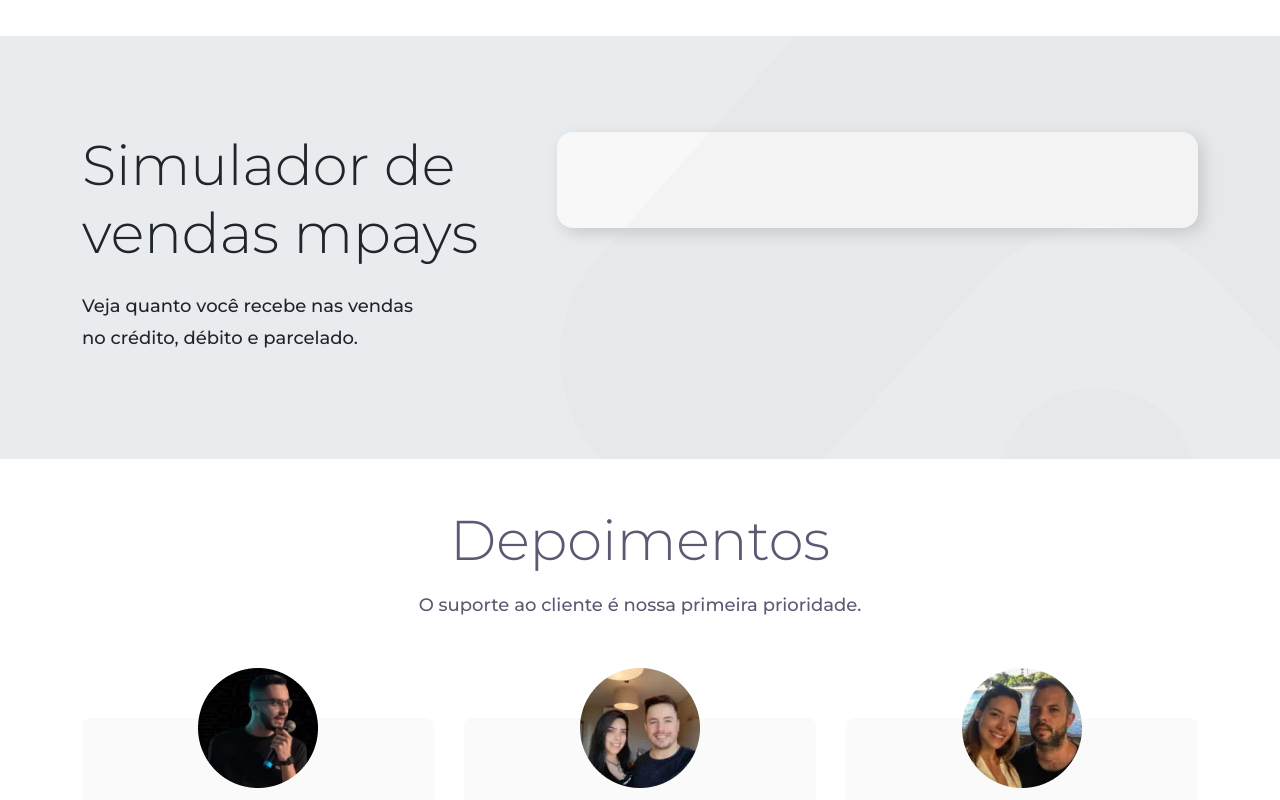
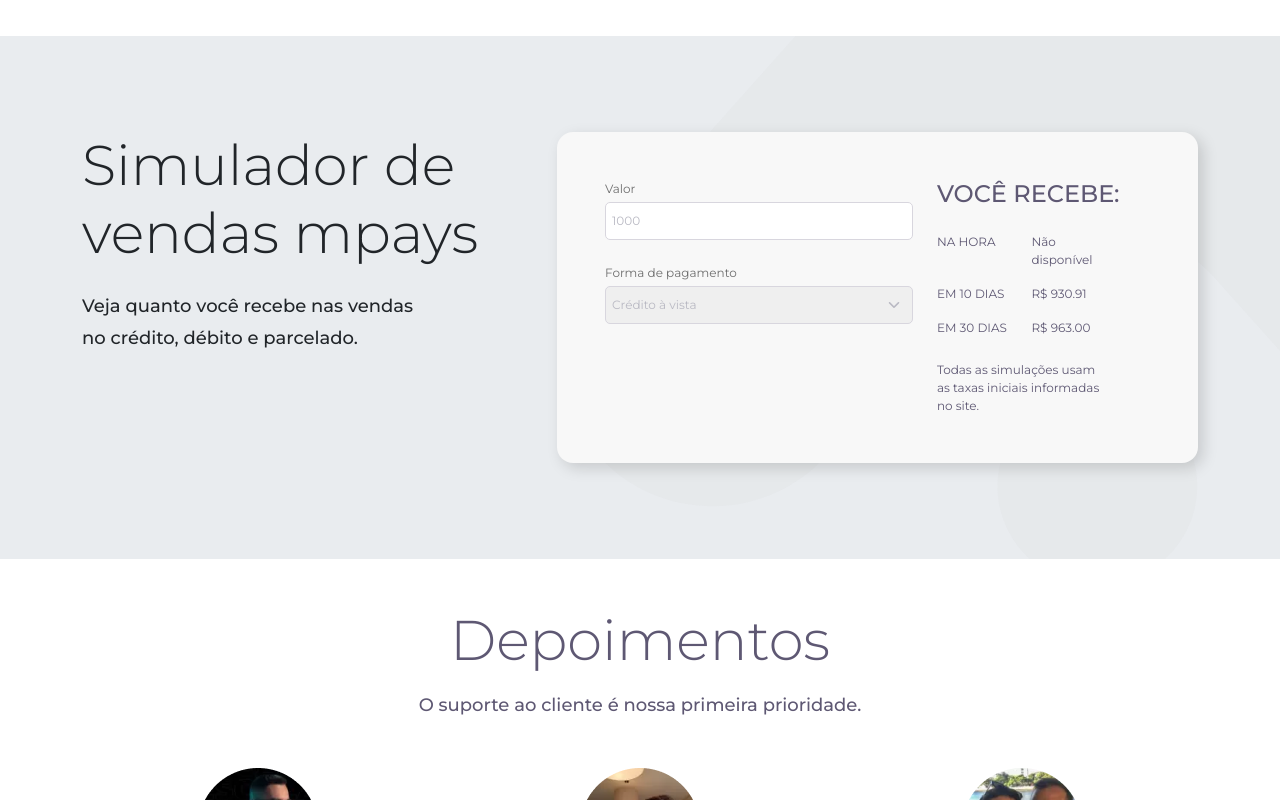
Before and after one commit to ViniciusSSouza23/teste_dippi, a React (Vite) app: page / in a window 1280 px wide. Shown: the part 1260-2060 px from the top of the page. Built offline with nearby package versions, Linux system fonts and the light colour scheme.

Commit message:
feat: tax simulator

```diff
--- a/src/components/FormGroup/FormGroup.jsx
+++ b/src/components/FormGroup/FormGroup.jsx
@@ -1,5 +1,6 @@
 import FormGroupStyle from "./FormGroupStyle.module.css";
 import HiddeIcon from "../../assets/imgs/hidde_icon.png";
+import IconSelect from "../../assets/imgs/icon-select.png";
 import { useState } from "react";
 function FormGroup({
   handleChange,
@@ -9,6 +10,7 @@
   label,
   placeholder,
   value,
+  options,
 }) {
   const [showPassword, setShowPassword] = useState(false);
 
@@ -54,6 +56,33 @@
           </div>
         </div>
       )}
+
+      {type == "select" && (
+        <div id={id} className="d-flex flex-column">
+          <label className={`text-12px mb-1 ${error ? "error" : "color-gray"}`}>
+            {label}
+          </label>
+          <div className="position-relative">
+            <select
+              className={FormGroupStyle.select}
+              value={value}
+              onChange={(e) => handleChange(id, e.target.value)}
+            >
+              <option value={""}>Selecione...</option>
+              {options.map((op) => (
+                <option key={op.name} value={op.value}>
+                  {op.name}
+                </option>
+              ))}
+            </select>
+            <img
+              src={IconSelect}
+              alt="Icone"
+              className={FormGroupStyle.iconSelect}
+            />
+          </div>
+        </div>
+      )}
     </>
   );
 }
--- a/src/components/FormGroup/FormGroupStyle.module.css
+++ b/src/components/FormGroup/FormGroupStyle.module.css
@@ -4,6 +4,11 @@
   padding-block: 6px;
   padding-inline: 6px;
   width: 100%;
+  font-size: 12px;
+  font-weight: 400;
+  line-height: 24px;
+  text-align: left;
+  color: #b9b9c3;
 }
 
 .inputText::placeholder {
@@ -11,6 +16,7 @@
   font-weight: 400;
   line-height: 24px;
   text-align: left;
+  color: #b9b9c3;
 }
 
 .inputText:focus {
@@ -21,3 +27,45 @@
   position: absolute !important;
   right: 4px;
 }
+
+.select {
+  border: 1px solid #d8d6de;
+  border-radius: 5px;
+  padding-block: 6px;
+  padding-inline: 6px;
+  width: 100%;
+  appearance: none;
+  -webkit-appearance: none; /* Para o Safari */
+  -moz-appearance: none; /* Para o Firefox */
+  font-size: 12px;
+  font-weight: 400;
+  line-height: 24px;
+  text-align: left;
+  color: #b9b9c3;
+}
+.select:focus {
+  outline: 1px solid #7d45dc;
+}
+
+.select option {
+  font-size: 12px;
+  font-weight: 400;
+  line-height: 24px;
+  text-align: left;
+  color: #b9b9c3;
+}
+.select option:checked {
+  font-family: "Montserrat";
+  font-size: 12px;
+  font-weight: 400;
+  line-height: 24px;
+  text-align: left;
+  color: #b9b9c3;
+}
+
+.iconSelect {
+  position: absolute;
+  right: 10px;
+  top: 50%;
+  transform: translateY(-50%);
+}
--- a/src/components/taxSimulator/card/CardTaxSimulator.jsx
+++ b/src/components/taxSimulator/card/CardTaxSimulator.jsx
@@ -1,11 +1,209 @@
 import cardStyle from "./cardTaxSimulator.module.css";
+import FormGroup from "../../FormGroup/FormGroup";
+import { useState, useEffect } from "react";
+import { calculateTax, calculateTaxTenDays } from "../../../utils/helpers";
+
+const options = [
+  {
+    name: "Débito",
+    value: "debit",
+  },
+  {
+    name: "Crédito à vista",
+    value: "credit",
+  },
+  {
+    name: "Crédito parcelado - 2x",
+    value: "2x",
+  },
+  {
+    name: "Crédito parcelado - 3x",
+    value: "3x",
+  },
+  {
+    name: "Crédito parcelado - 4x",
+    value: "4x",
+  },
+  {
+    name: "Crédito parcelado - 5x",
+    value: "5x",
+  },
+  {
+    name: "Crédito parcelado - 6x",
+    value: "6x",
+  },
+  {
+    name: "Crédito parcelado - 7x",
+    value: "7x",
+  },
+  {
+    name: "Crédito parcelado - 8x",
+    value: "8x",
+  },
+  {
+    name: "Crédito parcelado - 9x",
+    value: "9x",
+  },
+  {
+    name: "Crédito parcelado - 10x",
+    value: "10x",
+  },
+  {
+    name: "Crédito parcelado - 11x",
+    value: "11x",
+  },
+  {
+    name: "Crédito parcelado - 12x",
+    value: "12x",
+  },
+];
 
 function CardTaxSimulator() {
+  const [tenDays, setTenDays] = useState(949.7);
+  const [thirdDays, setThirddays] = useState(959.7);
+  const [formData, setFormData] = useState({
+    money: 1000,
+    paymentWays: "credit",
+  });
+  function handleChanges(type, value) {
+    let _data = { ...formData };
+    _data[type] = value;
+    setFormData(_data);
+  }
+
+  function sendCredit() {
+    let results = 0;
+    switch (formData.paymentWays) {
+      case "debit":
+        results = calculateTax("debit", parseFloat(formData.money));
+        setThirddays(results);
+        break;
+      case "credit":
+        results = calculateTax("credit", parseFloat(formData.money));
+        setThirddays(results);
+        break;
+      case "2x" || "3x" || "4x" || "5x" || "6x":
+        results = calculateTax("credit_6x", formData.money);
+        setThirddays(results);
+        break;
+      default:
+        results = calculateTax("credit_12x", formData.money);
+        setThirddays(results);
+    }
+  }
+
+  function sendInstallment() {
+    let results = 0;
+    switch (formData.paymentWays) {
+      case "credit":
+        results = calculateTaxTenDays(3, thirdDays);
+        setTenDays(results);
+        break;
+      case "2x":
+        results = calculateTaxTenDays(7, thirdDays);
+        setTenDays(results);
+        break;
+      case "3x":
+        results = calculateTaxTenDays(10.5, thirdDays);
+        setTenDays(results);
+        break;
+      case "4x":
+        results = calculateTaxTenDays(14, thirdDays);
+        setTenDays(results);
+        break;
+      case "5x":
+        results = calculateTaxTenDays(17.5, thirdDays);
+        setTenDays(results);
+        break;
+      case "6x":
+        results = calculateTaxTenDays(21, thirdDays);
+        setTenDays(results);
+        break;
+      case "7x":
+        results = calculateTaxTenDays(24.5, thirdDays);
+        setTenDays(results);
+        break;
+      case "8x":
+        results = calculateTaxTenDays(28, thirdDays);
+        setTenDays(results);
+        break;
+      case "9x":
+        results = calculateTaxTenDays(31.5, thirdDays);
+        setTenDays(results);
+        break;
+      case "10x":
+        results = calculateTaxTenDays(34.5, thirdDays);
+        setTenDays(results);
+        break;
+      case "11x":
+        results = calculateTaxTenDays(38, thirdDays);
+        setTenDays(results);
+        break;
+      case "12x":
+        results = calculateTaxTenDays(41.5, thirdDays);
+        setTenDays(results);
+        break;
+      default:
+        results = calculateTaxTenDays(3, thirdDays);
+        setTenDays(results);
+    }
+  }
+
+  useEffect(() => {
+    if (parseFloat(formData.money) > 0) {
+      sendCredit();
+      sendInstallment();
+    }
+  }, [formData.money, formData.paymentWays]);
   return (
     <div className={cardStyle.customCardContainer}>
-      <div className="row">
-        <div className="col-lg-7"></div>
-        <div className="col-lg-5"></div>
+      <div className="row color-base">
+        <div className="col-lg-7">
+          <FormGroup
+            handleChange={handleChanges}
+            value={formData.money}
+            id={"money"}
+            label={"Valor"}
+            placeholder={"R$ 1.000,00 "}
+            type={"text"}
+          />
+          <FormGroup
+            handleChange={handleChanges}
+            value={formData.paymentWays}
+            id={"paymentWays"}
+            label={"Forma de pagamento"}
+            type={"select"}
+            options={options}
+          />
+        </div>
+        <div className="col-lg-5 color-base">
+          <h4 className="heading-4 mb-4">VOCÊ RECEBE:</h4>
+          <div className="row pe-5">
+            <div className="col-6">
+              <p className="mb-0 text-12px">NA HORA</p>
+            </div>
+            <div className="col-6 mb-3">
+              <p className="mb-0 text-12px">Não disponível</p>
+            </div>
+            <div className="col-6">
+              <p className="mb-0 text-12px">EM 10 DIAS</p>
+            </div>
+            <div className="col-6 mb-3">
+              <p className="mb-0 text-12px">R$ {tenDays}</p>
+            </div>
+            <div className="col-6">
+              <p className="mb-0 text-12px">EM 30 DIAS</p>
+            </div>
+            <div className="col-6">
+              <p className="mb-0 text-12px">R$ {thirdDays}</p>
+            </div>
+            <div className="col-12 mt-4">
+              <p className="mb-0 text-12px">
+                Todas as simulações usam as taxas iniciais informadas no site.
+              </p>
+            </div>
+          </div>
+        </div>
       </div>
     </div>
   );
--- a/src/components/taxSimulator/card/cardTaxSimulator.module.css
+++ b/src/components/taxSimulator/card/cardTaxSimulator.module.css
@@ -4,4 +4,6 @@
   width: 100%;
   padding: 48px;
   border-radius: 16px;
+  position: relative;
+  z-index: 2;
 }
--- a/src/utils/helpers.js
+++ b/src/utils/helpers.js
@@ -0,0 +1,22 @@
+function calculatePercent(value, percent) {
+  let _percent = (value * percent) / 100;
+  const finalValue = value - _percent;
+  return finalValue.toFixed(2);
+}
+
+export const calculateTax = (option, value) => {
+  switch (option) {
+    case "debit":
+      return calculatePercent(value, 3);
+    case "credit":
+      return calculatePercent(value, 3.7);
+    case "credit_6x":
+      return calculatePercent(value, 4.28);
+    case "credit_12x":
+      return calculatePercent(value, 4.79);
+  }
+};
+
+export const calculateTaxTenDays = (percent, value) => {
+  return calculatePercent(value, percent);
+};
```
Also changed, not shown: src/assets/imgs/help-circle.png (added), src/assets/imgs/icon-select.png (added).
